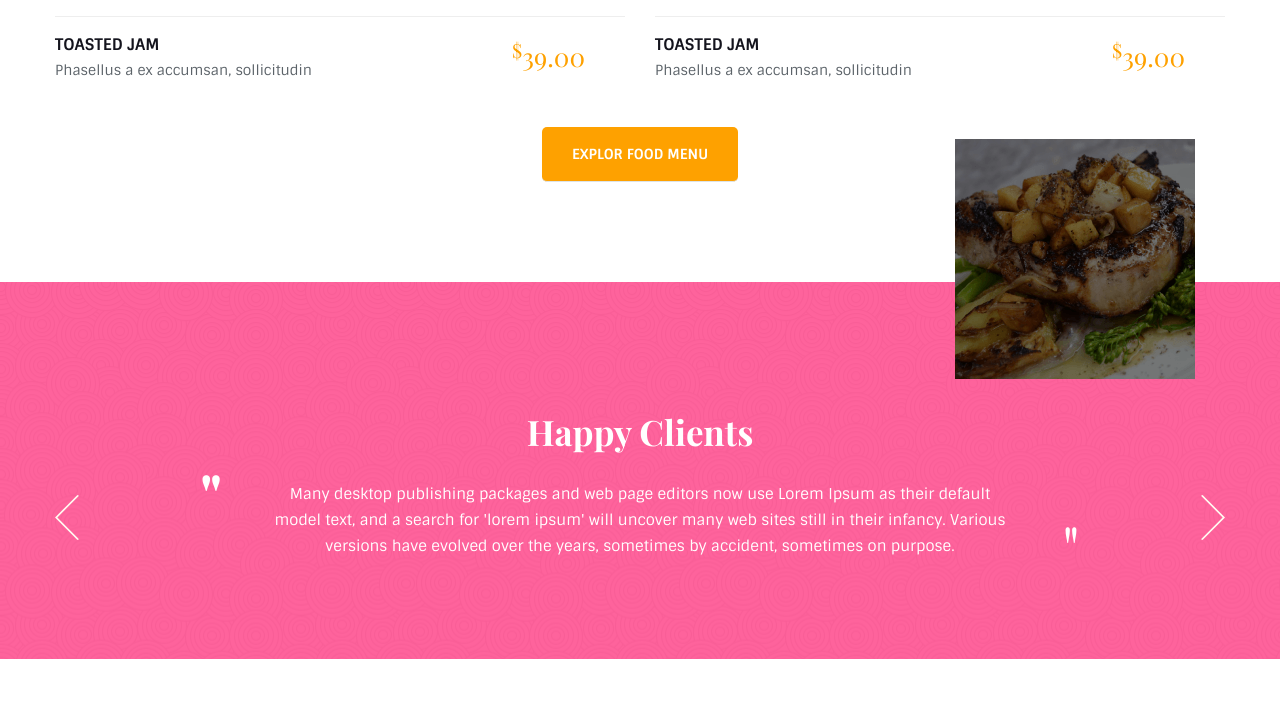
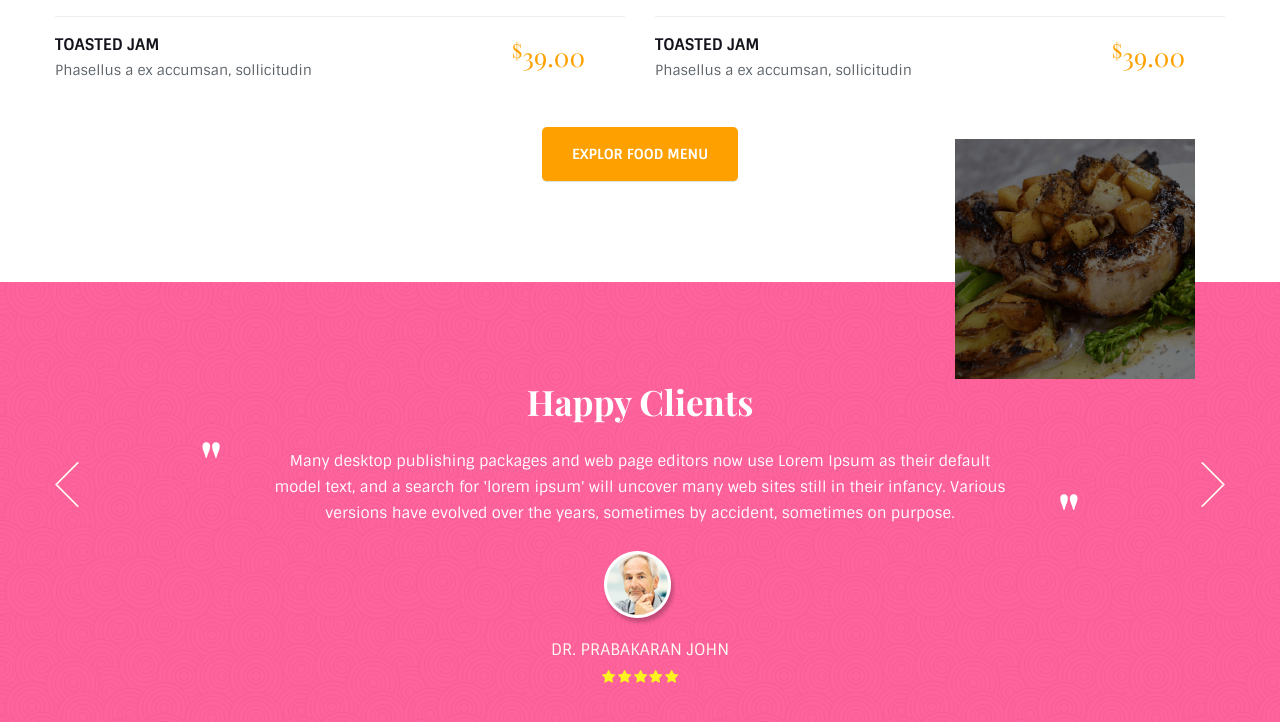
Before and after one commit to v-vovk/GH-HW-6, a plain HTML site: page index.html in a window 1280 px wide. Shown: the part 2745-3467 px from the top of the page. Before the commit the page ends 3404 px from the top, so only its background shows below. Drawn offline with nearby package versions, Linux system fonts and the light colour scheme.

Commit message:
complete happy clientsy section

```diff
--- a/assets/css/style.css
+++ b/assets/css/style.css
@@ -600,6 +600,7 @@ header .cta-button .button-text {
 .happy-clients .container {
   display: flex;
   flex-direction: column;
+  align-items: center;
 }
 
 .happy-clients .container h2 {
@@ -608,12 +609,15 @@ header .cta-button .button-text {
   font-size: 35px;
   font-weight: 700;
   text-align: center;
+  margin: 0 0 25px 0;
 }
 
 .happy-clients .clients-review {
   display: flex;
   justify-content: space-between;
   align-items: center;
+  max-width: 1170px;
+  width: 100%;
 }
 
 .happy-clients .review-item {
@@ -621,7 +625,6 @@ header .cta-button .button-text {
   max-width: 880px;
   width: 100%;
 }
-
 
 .happy-clients p.comment {
   max-width: 740px;
@@ -655,5 +658,24 @@ header .cta-button .button-text {
   color: #ffffff;
   font-family: 'Playfair Display', serif;
   font-size: 60px;
+  font-weight: 700;
+}
+
+.happy-clients .user-info {
+  display: flex;
+  flex-direction: column;
+  align-items: center;
+  max-width: 740px;
+  width: 100%;
+  margin-top: 25px;
+}
+
+.happy-clients .user-info p {
+  color: #fffaf1;
+  font-family: 'Sintony', sans-serif;
+  font-size: 16px;
   font-weight: 400;
+  text-transform: uppercase;
+  text-align: center;
+  margin: 15px 0 10px;
 }
--- a/index.html
+++ b/index.html
@@ -353,13 +353,17 @@
                             in their infancy. Various versions have evolved over the years, sometimes by accident,
                             sometimes on purpose.
                         </p>
-                        <div class="user-info">
-
-                        </div>
                     </div>
                     <a href="#">
                         <img src="assets/img/right_arrow.png" alt="arrow">
                     </a>
+                </div>
+                <div class="user-info">
+                    <img src="assets/img/user-icon.png" alt="user icon photo">
+                    <p>Dr. Prabakaran John</p>
+                    <div class="rate">
+                        <img src="assets/img/icon_star.png" alt="star for restaurant">
+                    </div>
                 </div>
             </div>
         </div>
```
Also changed, not shown: assets/img/icon_star.png (added), assets/img/user-icon.png (added).
